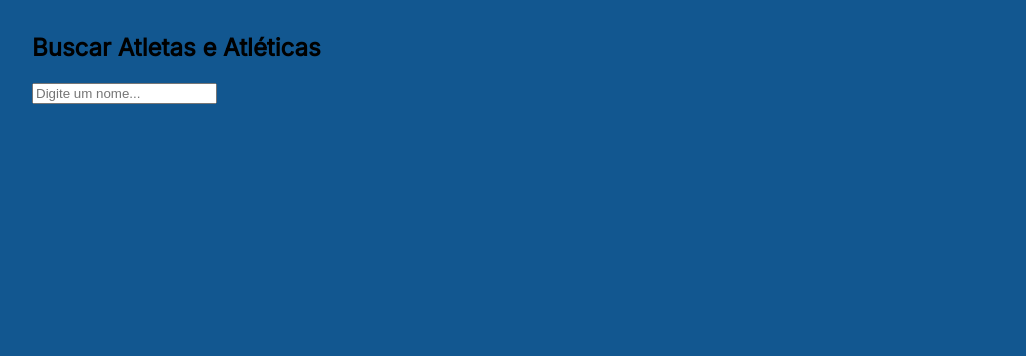
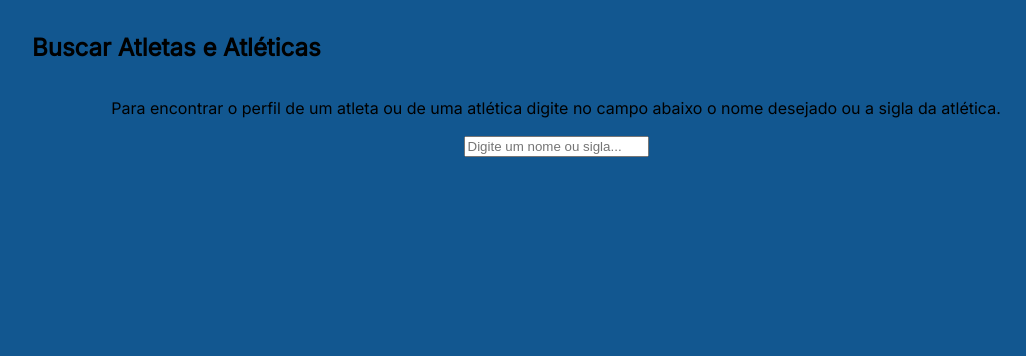
Before and after one commit to andreccassim-usp/USPlayers, a Django app: page /buscar/ in a window 1280 px wide. Shown: the part 130-486 px from the top of the page, without its empty margins (84-1110 px from the left). Run offline with Django 5.2, Linux system fonts and the light colour scheme.

Commit message:
Página de busca finalizada, com campo de digitação + Botão de retorno para a página de busca a partir de perfil de atleta ou atlética

```diff
--- a/static/style.css
+++ b/static/style.css
@@ -226,3 +226,10 @@ a:hover {
   justify-content: center;
   align-items: center;
 }
+
+.texto-buscar {
+  display: flex;
+  flex-direction: column;
+  justify-content: center;
+  align-items: center;
+}
--- a/templates/buscar.html
+++ b/templates/buscar.html
@@ -5,10 +5,16 @@
 
 <h2>Buscar Atletas e Atléticas</h2>
 
-<input type="text" id="campo-busca" placeholder="Digite um nome...">
+<section class="texto-buscar">
 
-<ul id="resultado"></ul>
+    <p>Para encontrar o perfil de um atleta ou de uma atlética digite no campo abaixo o nome desejado ou a sigla da atlética.</p>
 
-<script src="{% static 'js/busca.js' %}"></script>
+    <input type="text" id="campo-busca" placeholder="Digite um nome ou sigla...">
+
+    <ul id="resultado"></ul>
+
+    <script src="{% static 'js/busca.js' %}"></script>
+
+</section>
 
 {% endblock %}
--- a/templates/perfil_atleta.html
+++ b/templates/perfil_atleta.html
@@ -7,7 +7,7 @@
     <title>Perfil do atleta {{ atleta.nome }}</title>
 </head>
 <body>
-    <a href="{% url 'buscar' %}">Voltar</a>
+    <a href="{% url 'buscar' %}" class="botao-link-base">Voltar</a>
     <h1>Perfil do atleta {{ atleta.nome }}</h1>
 
     <p><strong>Ano de entrada:</strong> {{ atleta.ano_entrada }}</p>
--- a/templates/perfil_atletica.html
+++ b/templates/perfil_atletica.html
@@ -6,7 +6,7 @@
     <title>Atlética {{ atletica.nome }}</title>
 </head>
 <body>
-    <a href="{% url 'buscar' %}">Voltar</a>
+    <a href="{% url 'buscar' %}" class="botao-link-base">Voltar</a>
     <h1>{{ atletica.nome }}</h1>
 
     <p><strong>Curso:</strong> {{ atletica.curso }}</p>
```
